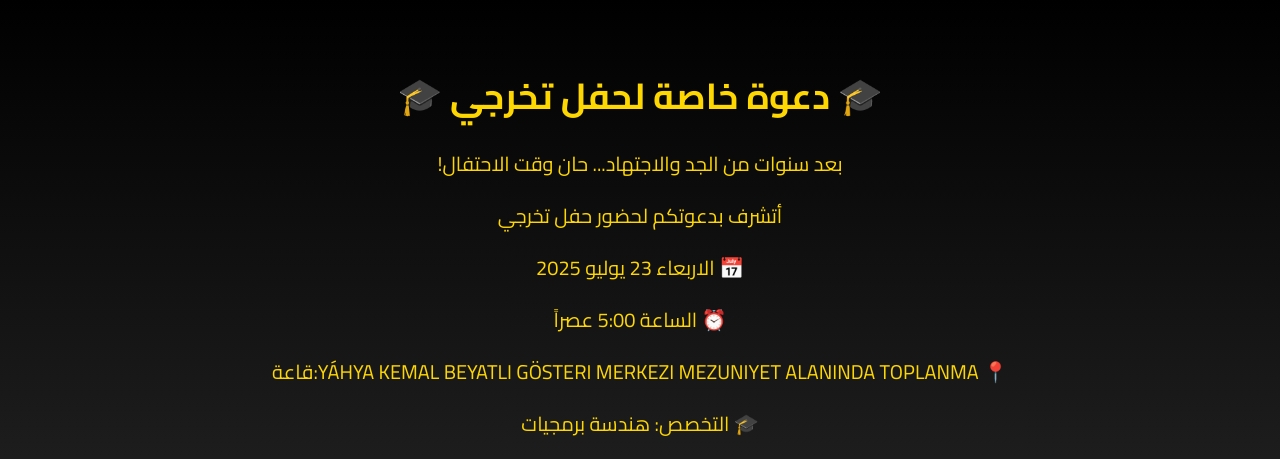
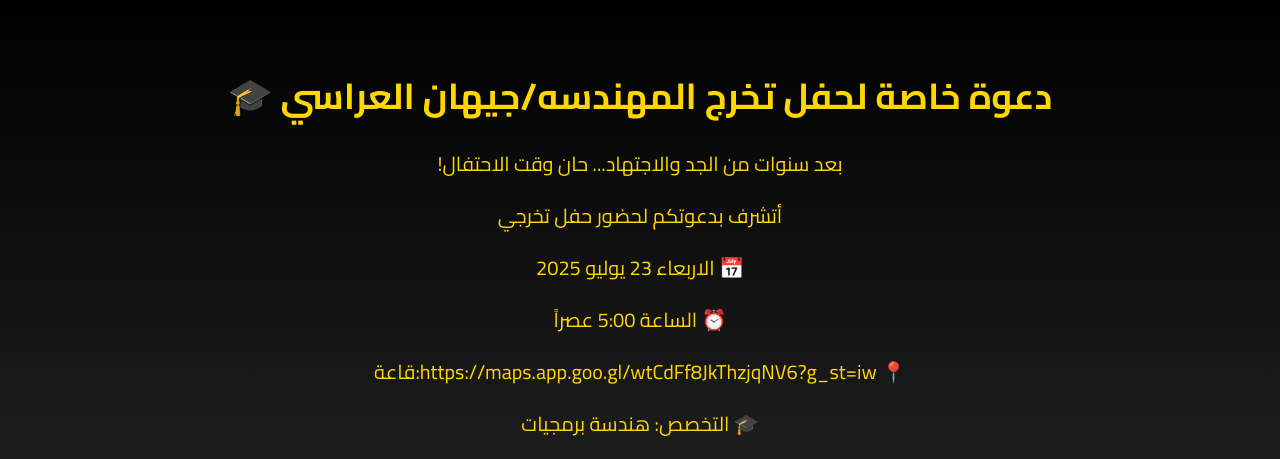
Before and after one commit to gehan134/graduation-invite, a plain HTML site: page index.html in a window 1280 px wide. Shown: the top 459 px of the page. Drawn offline with Linux system fonts and the light colour scheme.

Commit message:
Update index.html

```diff
--- a/index.html
+++ b/index.html
@@ -45,12 +45,12 @@
 </head>
 <body>
 
-    <h1>🎓 دعوة خاصة لحفل تخرجي 🎓</h1>
+    <h1>دعوة خاصة لحفل تخرج المهندسه/جيهان العراسي 🎓</h1>
     <p class="details">بعد سنوات من الجد والاجتهاد... حان وقت الاحتفال!</p>
     <p class="details">أتشرف بدعوتكم لحضور حفل تخرجي</p>
     <p class="details">📅 الاربعاء 23 يوليو 2025</p>
     <p class="details">⏰ الساعة 5:00 عصراً</p>
-    <p class="details">📍  YÁHYA KEMAL BEYATLI GÖSTERI MERKEZI MEZUNIYET ALANINDA TOPLANMA:قاعة</p>
+    <p class="details">📍  https://maps.app.goo.gl/wtCdFf8JkThzjqNV6?g_st=iw:قاعة</p>
     <p class="details">🎓 التخصص: هندسة برمجيات</p>
 
     <div id="countdown"></div>
```
